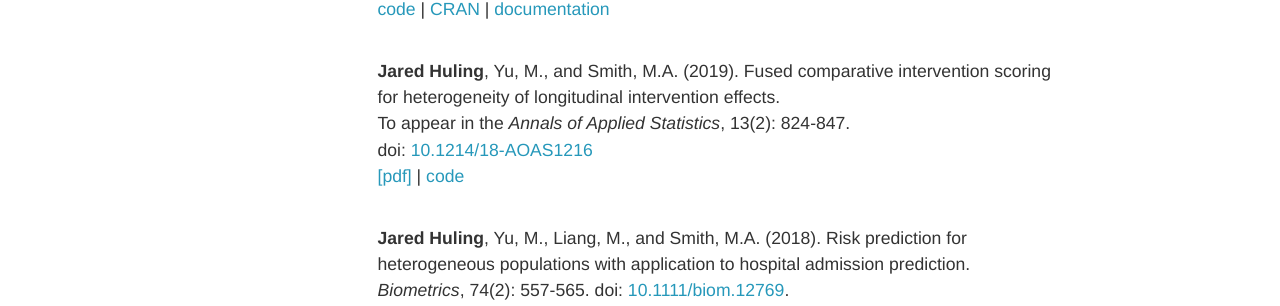
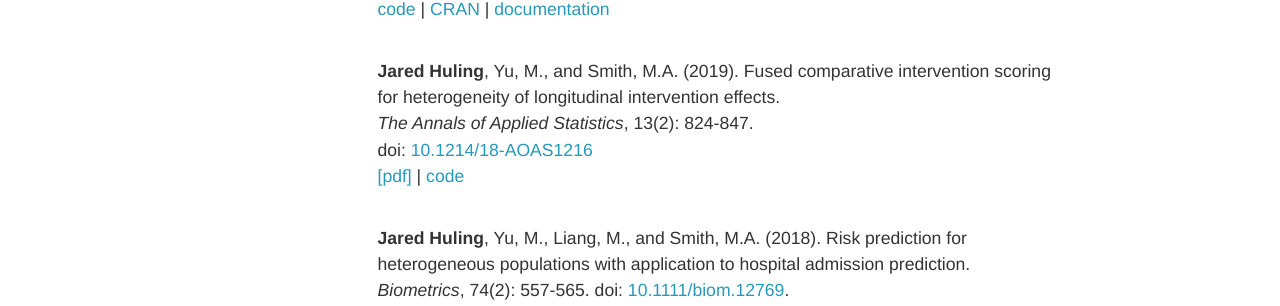
Before and after one commit to jaredhuling/jaredhuling.github.io, a Jekyll site: the page built from _pages/publications.md, in a window 1280 px wide and 900 px high, scrolled down 512 px. Shown: the part 180-486 px from the top of the window. Built offline with Jekyll 4.4.1, drawn with Linux system fonts in a browser that asks for light colours; nearby versions of some CDN libraries.

Commit message:
typo fix

```diff
--- a/_pages/publications.md
+++ b/_pages/publications.md
@@ -75,7 +75,7 @@ years: [2018, 2017, 2016]
         <p class="bibliography">
           <author>Jared Huling</author>, Yu, M., and Smith, M.A. (2019).
             Fused comparative intervention scoring for heterogeneity of longitudinal intervention effects. <br>
-          To appear in the <em>Annals of Applied Statistics</em>, 13(2): 824-847.  <br>doi: <a href="https://doi.org/10.1214/18-AOAS1216">10.1214/18-AOAS1216</a><br>
+          <em>The Annals of Applied Statistics</em>, 13(2): 824-847.  <br>doi: <a href="https://doi.org/10.1214/18-AOAS1216">10.1214/18-AOAS1216</a><br>
 
           <a href="https://www.e-publications.org/ims/submission/AOAS/user/submissionFile/34161?confirm=ef563f6f">[pdf]</a> |
           <a class="codelink" href="https://github.com/jaredhuling/personalizedLong">code</a>
```
